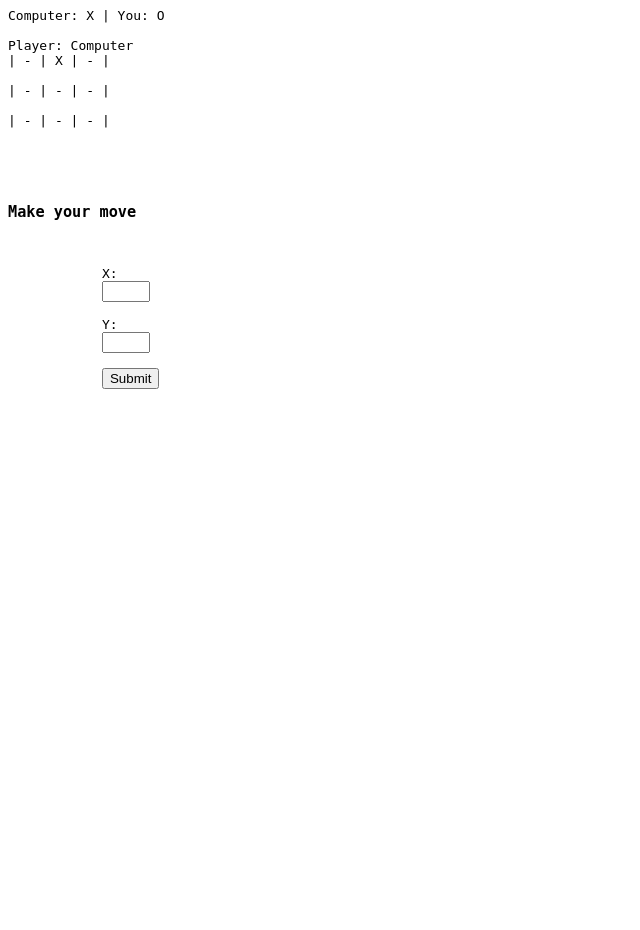
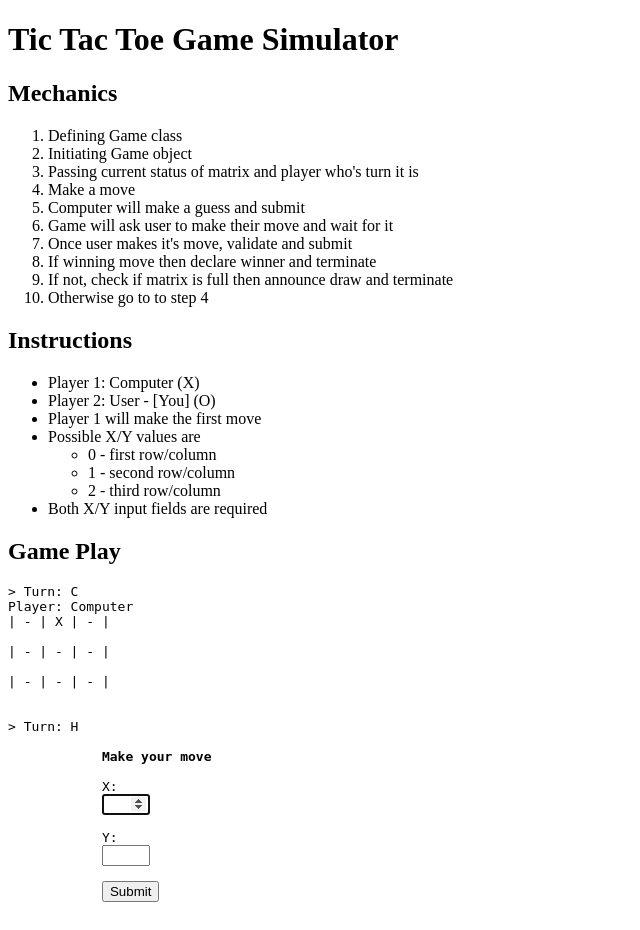
Before and after one commit to racheleverett/e2, a PHP site: page /index.php in a window 1280 px wide. Shown: the whole page, without its empty margins (0-640 px from the left). Before the commit the page ends 389 px from the top, so only its background shows below. Run offline with PHP 8.4, Linux system fonts and the light colour scheme.

Commit message:
finalizing game

```diff
--- a/p2/Game.php
+++ b/p2/Game.php
@@ -11,8 +11,11 @@ class Game
     ];
 
     public $turn = false;
+    public $empty_cells = 0;
     public $matrix_full = false;
+
     public $winner_move = false;
+    public $winner = '';
 
     public $moves = null;
 
@@ -20,6 +23,7 @@ class Game
     {
         $this->turn = $turn ? $turn : 'C'; // first move
         $this->matrix = $matrix ?? $this->matrix;
+        $_SESSION['matrix'] = $this->matrix;
     }
 
     public function displayMatrix()
@@ -41,8 +45,9 @@ class Game
     public function makeMove()
     {
         if ($this->turn == 'C') {
+            echo 'Player: Computer' . PHP_EOL;
             $this->computerMove();
-            return 'Player: Computer' . PHP_EOL;
+            return;
         } else {
             $html = $this->humanMove();
             return $html;
@@ -63,26 +68,30 @@ class Game
                 $_SESSION['matrix'] = $this->matrix;
                 $_SESSION['game_moves'] = $this->moves;
 
-                $this->turn = 'H';
                 break;
             }
         }
+        echo nl2br($this->displayMatrix()) . PHP_EOL;
+
+        $this->turn = 'H';
+        $_SESSION['turn'] = 'H';
     }
 
     public function humanMove()
     {
-        $html = '<form method="POST" action="">
-            <h3>Make your move</h3>
+        $html = '<form method="POST" action="process_move.php">
+            <strong>Make your move</strong>
 
             <label for="move_x">X:</label>
-            <input type="number" name="move_x" id="move_x" min="0" max="2" step="1">
+            <input type="number" name="move_x" id="move_x" min="0" max="2" step="1" autofocus required>
 
             <label for="move_y">Y:</label>
-            <input type="number" name="move_y" id="move_y" min="0" max="2" step="1">
+            <input type="number" name="move_y" id="move_y" min="0" max="2" step="1" required>
 
             <button type="submit">Submit</button>
         </form>';
-        return $html;
+        echo $html;
+        exit;
     }
 
     public function processHumanMove($x, $y)
@@ -105,4 +114,74 @@ class Game
     {
         return $this->matrix[$x][$y] == '';
     }
+
+    public function countEmptyCells()
+    {
+        $this->empty_cells = 0;
+        foreach ($this->matrix as $i => $row) {
+            foreach ($row as $j => $cell) {
+                if ($cell == '') {
+                    $this->empty_cells++;
+                }
+            }
+        }
+    }
+
+    public function isMatrixFull()
+    {
+        $this->countEmptyCells();
+        // print_r('>> ' . $this->empty_cells);
+        return $this->empty_cells == 0;
+    }
+
+    public function isWinningMove()
+    {
+        $this->countEmptyCells();
+
+        #check if it's a winning move
+        if ($this->empty_cells <= 4) {
+            foreach ($this->matrix as $i => $row) {
+                if ($this->matrix[$i][0] == $this->computer && $this->matrix[$i][1] == $this->computer && $this->matrix[$i][2] == $this->computer) {
+                    $this->winner_move = true;
+                    $this->winner = $this->computer;
+                    return;
+                }
+                if ($this->matrix[0][$i] == $this->computer && $this->matrix[1][$i] == $this->computer && $this->matrix[2][$i] == $this->computer) {
+                    $this->winner_move = true;
+                    $this->winner = $this->computer;
+                    return;
+                }
+                if ($this->matrix[$i][0] == $this->human && $this->matrix[$i][1] == $this->human && $this->matrix[$i][2] == $this->human) {
+                    $this->winner_move = true;
+                    $this->winner = $this->human;
+                    return;
+                }
+                if ($this->matrix[0][$i] == $this->human && $this->matrix[1][$i] == $this->human && $this->matrix[2][$i] == $this->human) {
+                    $this->winner_move = true;
+                    $this->winner = $this->human;
+                    return;
+                }
+            }
+            if ($this->matrix[0][0] == $this->computer && $this->matrix[1][1] == $this->computer && $this->matrix[2][2] == $this->computer) {
+                $this->winner_move = true;
+                $this->winner = $this->computer;
+                return;
+            }
+            if ($this->matrix[2][0] == $this->computer && $this->matrix[1][1] == $this->computer && $this->matrix[0][2] == $this->computer) {
+                $this->winner_move = true;
+                $this->winner = $this->computer;
+                return;
+            }
+            if ($this->matrix[0][0] == $this->human && $this->matrix[1][1] == $this->human && $this->matrix[2][2] == $this->human) {
+                $this->winner_move = true;
+                $this->winner = $this->human;
+                return;
+            }
+            if ($this->matrix[2][0] == $this->human && $this->matrix[1][1] == $this->human && $this->matrix[0][2] == $this->human) {
+                $this->winner_move = true;
+                $this->winner = $this->human;
+                return;
+            }
+        }
+    }
 }
--- a/p2/index.php
+++ b/p2/index.php
@@ -1,32 +1,93 @@
 <?php
 session_start();
+// session_destroy();
+require('Game.php');
+?>
+<!DOCTYPE html>
+<html lang="en">
 
-require('Game.php');
+<head>
+    <meta charset="UTF-8">
+    <meta http-equiv="X-UA-Compatible" content="IE=edge">
+    <meta name="viewport" content="width=device-width, initial-scale=1.0">
+    <title>Project Two</title>
+</head>
 
+<body>
+    <h1>Tic Tac Toe Game Simulator</h1>
 
-echo '<pre>';
-if (!is_null($_POST['move_x'] ?? null)) {
-    $game = new Game('H', $_SESSION['matrix']);
+    <h2>Mechanics</h2>
+    <ol>
+        <li>Defining Game class</li>
+        <li>Initiating Game object</li>
+        <li>Passing current status of matrix and player who's turn it is</li>
+        <li>Make a move</li>
+        <li>Computer will make a guess and submit</li>
+        <li>Game will ask user to make their move and wait for it</li>
+        <li>Once user makes it's move, validate and submit</li>
+        <li>If winning move then declare winner and terminate</li>
+        <li>If not, check if matrix is full then announce draw and terminate</li>
+        <li>Otherwise go to to step 4</li>
+    </ol>
 
-    $response = $game->processHumanMove($_POST['move_x'], $_POST['move_y']);
-    if ($response !== true) {
-        echo '<span class="error">' . $response . '</span>' . PHP_EOL;
+    <h2>Instructions</h2>
+    <ul>
+        <li>Player 1: Computer (X)</li>
+        <li>Player 2: User - [You] (O)</li>
+        <li>Player 1 will make the first move</li>
+        <li>Possible X/Y values are
+            <ul>
+                <li>0 - first row/column</li>
+                <li>1 - second row/column</li>
+                <li>2 - third row/column</li>
+            </ul>
+        </li>
+        <li>Both X/Y input fields are required</li>
+    </ul>
+
+    <h2>Game Play</h2>
+    <?php
+    # game loop
+    echo '<pre>';
+    $turn = $_SESSION['turn'] ?? 'C';
+    $current_matrix = $_SESSION['matrix'] ?? null;
+
+    $game = new Game($turn, $current_matrix);
+
+    // print_r([$turn, $current_matrix, $game->matrix]);
+
+    echo PHP_EOL;
+
+    # game loop
+    while (true) {
+        # check if a winning move exists
+        $game->isWinningMove();
+        if ($game->winner_move) {
+            echo ($game->winner == 'X' ? 'Computer' : 'You') . ' won this round.' . PHP_EOL;
+            echo 'click <a href=".">here</a> to restart.';
+            session_destroy();
+            break;
+        }
+
+        # check if matix is full
+        if ($game->isMatrixFull()) {
+            echo 'Game draw.' . PHP_EOL;
+            echo 'click <a href=".">here</a> to restart.';
+            session_destroy();
+            break;
+        }
+
+        echo '> Turn: ' . $game->turn . PHP_EOL;
+        if (isset($_SESSION['error'])) {
+            echo '<span class="error">' . $_SESSION['error'] . '</span>' . PHP_EOL;
+            echo nl2br($game->displayMatrix()) . PHP_EOL;
+            unset($_SESSION['error']);
+        }
+        echo $game->makeMove();
     }
-    echo nl2br($game->displayMatrix()) . PHP_EOL;
-    echo $game->makeMove();
-} else {
-    $game = new Game();
 
-    echo 'Computer: ' . $game->computer . ' | You: ' . $game->human . PHP_EOL;
-    echo PHP_EOL;
-    // echo nl2br($game->displayMatrix()) . PHP_EOL;
-    echo $game->makeMove();
-    echo nl2br($game->displayMatrix()) . PHP_EOL;
-    echo $game->makeMove();
-    // echo nl2br($game->displayMatrix()) . PHP_EOL;
-    // $game->computerMove();
-    // echo nl2br($game->displayMatrix()) . PHP_EOL;
-    // $game->computerMove();
-    // echo nl2br($game->displayMatrix()) . PHP_EOL;
-}
-echo '</pre>';
+    echo '</pre>';
+    ?>
+</body>
+
+</html>
```
Also changed, not shown: p2/process_move.php (added, +17 -0 lines), p2/README.md.
